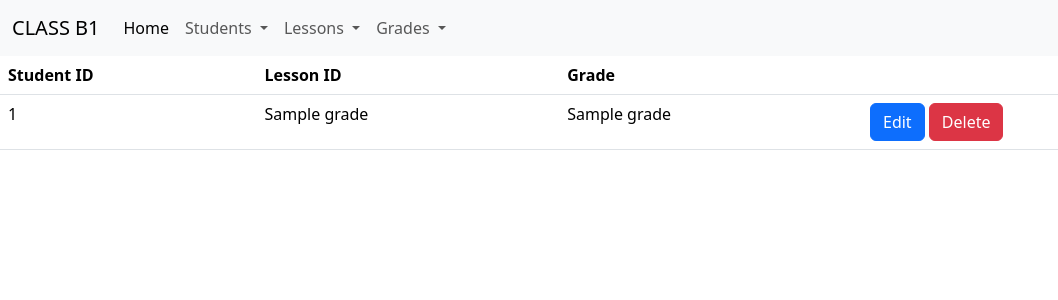
After one commit to GeorgeGougou/final-flask-project, a Flask app: page /showGrades in a window 1280 px wide. The commit adds this page. Shown: the top 300 px of the page, without its empty margins (0-1058 px from the left). Run offline with Flask 3, Linux system fonts and the light colour scheme; a database or web service that is not in the repository returns one stand-in record (values such as "Sample title"); parts of the project's set-up code (start-up, migrations or seed data) failed here and were passed over; some libraries are stand-ins or nearby versions.

Commit message:
prosthiki grades

```diff
--- a/main.py
+++ b/main.py
@@ -1,10 +1,11 @@
 from flask import Flask, redirect, url_for, request, render_template
 from flask_wtf import FlaskForm
 from flask_wtf.csrf import CSRFProtect
-from forms import StudentForm, LessonForm
-from models import Student, DBStudent, DBLesson, Lesson
-from database import (get_db_connection, init_db, save_student, save_lesson, get_students, get_lessons, get_individual_student, get_individual_lesson,
-                      edit_student, edit_lesson, delete_student, delete_lesson, delete_database)
+from forms import StudentForm, LessonForm, GradeForm, EditGradeFrom
+from models import Student, DBStudent, DBLesson, Lesson, Grade
+from database import (get_db_connection, init_db, save_student, save_lesson, save_grade, get_students, get_lessons, get_individual_student, get_individual_lesson,
+                      edit_student, edit_lesson, delete_student, delete_lesson, delete_database, get_grades, get_individual_lesson_grades,
+                      get_individual_student_grades,get_individual_grade, edit_grade, delete_grade)
 from flask_bootstrap import Bootstrap5
 import os
 import psycopg2
@@ -35,11 +36,36 @@ def show_students():
     print(students)
     return render_template('Students/showStudents.html', students=students)
 
+#ΣΕΛΙΔΑ ΠΟΥ ΔΙΕΧΝΕΙ ΟΛΑ ΤΑ ΜΑΘΗΜΑΤΑ
 @app.route('/showLessons')
 def show_lessons():
     lessons = get_lessons()
     print(lessons)
     return render_template('Lessons/showLessons.html', lessons=lessons)
+
+
+#ΣΕΛΙΔΑ ΠΟΥ ΔΙΕΧΝΕΙ ΟΛΟΥΣ ΤΟΥΣ ΒΑΘΜΟΥΣ
+@app.route('/showGrades')
+def show_grades():
+    grades = get_grades()
+    print(grades)
+    return render_template('Grades/showGrades.html', grades=grades)
+
+#ΣΕΛΙΔΑ ΠΟΥ ΔΕΙΧΝΕΙ ΒΑΘΜΟΥΣ ΣΥΓΚΕΚΡΙΜΕΝΟΥ ΜΑΘΗΤΗ
+@app.route('/showGrades/studentGrades/<int:student_id>')
+def show_student_grades():
+    grades = get_individual_student_grades()
+    print(grades)
+    return render_template('Grades/showGrades.html', grades=grades)
+
+
+#ΣΕΛΙΔΑ ΠΟΥ ΔΕΙΧΝΕΙ ΒΑΘΜΟΥΣ ΣΥΓΚΕΚΡΙΜΕΝΟΥ ΜΑΘΗΜΑΤΟΣ
+@app.route('/showGrades/LessonGrades/<int:lesson_id>')
+def show_lesson_grades():
+    grades = get_individual_lesson_grades()
+    print(grades)
+    return render_template('Grades/showGrades.html', grades=grades)
+
 
 #ΣΕΛΙΔΑ ΠΟΥ ΠΡΟΣΘΕΤΕΙ ΕΝΑΝ ΜΑΘΗΤΗ
 @app.route('/addStudent', methods=['GET', 'POST'])
@@ -57,6 +83,7 @@ def show_student_form():
         else:
             return render_template('Students/addStudent.html', form=form)
 
+#ΣΕΛΙΔΑ ΠΟΥ ΠΡΟΣΘΕΤΕΙ ΕΝΑ ΜΑΘΗΜΑ
 @app.route('/addLesson', methods=['GET', 'POST'])
 def show_lesson_form():
     if request.method == 'GET':
@@ -72,8 +99,33 @@ def show_lesson_form():
         else:
             return render_template('Lessons/addLesson.html', form=form)
 
+#ΣΕΛΙΔΑ ΠΟΥ ΠΡΟΣΘΕΤΕΙ ΕΝΑ ΒΑΘΜΟ
+@app.route('/addGrade', methods=['GET', 'POST'])
+def show_grade_form():
+    students=get_students()
+    lessons=get_lessons()
+    if request.method == 'GET':
+        form = GradeForm()
+        form.student_id.choices=[student.id for student in students]
+        form.lesson_id.choices=[lesson.id for lesson in lessons]
+        return render_template('Grades/addGrade.html', form=form)
+    if request.method == 'POST':
+        form = GradeForm()
+        form.student_id.choices=[student.id for student in students]
+        form.lesson_id.choices=[lesson.id for lesson in lessons]
+        if form.validate_on_submit():
+            grade=Grade(form.student_id.data, form.lesson_id.data, form.grade.data)
+            try:
+                save_grade(grade)
+                print(grade)
+            except psycopg2.errors.UniqueViolation:
+                return render_template('Grades/addGrade.html', form=form, message='Student already has a grade in this lesson')
+            else:
+                return redirect(url_for("show_grades", grade=grade))
+        else:
+            return render_template('Grades/addGrade.html', form=form)
 
-#ΣΕΛΙΔΑ ΠΟΥ ΦΕΡΝΕΙ ΣΤΗΝ ΦΟΡΜΑ StudentForm ΤΟ ΧΡΗΣΤΗ ΠΟΥ ΕΠΙΛΕΞΑΜΕ
+#ΣΕΛΙΔΑ ΠΟΥ ΦΕΡΝΕΙ ΣΤΗΝ ΦΟΡΜΑ StudentForm ΤΟΝ ΜΑΘΗΤΗ ΠΟΥ ΕΠΙΛΕΞΑΜΕ
 @app.route('/addStudent/<int:id>')
 def show_student(id):
     found=False
@@ -84,6 +136,7 @@ def show_student(id):
     else:
         return render_template('Students/addStudent.html', message="Student not found")
 
+#ΣΕΛΙΔΑ ΠΟΥ ΦΕΡΝΕΙ ΣΤΗΝ ΦΟΡΜΑ LessonForm ΤΟ ΜΑΘΗΜΑ ΠΟΥ ΕΠΙΛΕΞΑΜΕ
 @app.route('/addLesson/<int:id>')
 def show_lesson(id):
     found=False
@@ -93,6 +146,18 @@ def show_lesson(id):
         return render_template('Lessons/addLesson.html', form=form)
     else:
         return render_template('Lessons/addLesson.html', message="Lesson not found")
+
+
+#ΣΕΛΙΔΑ ΠΟΥ ΦΕΡΝΕΙ ΣΤΗΝ ΦΟΡΜΑ GradeForm ΤΟΝ ΒΑΘΜΟ ΠΟΥ ΕΠΙΛΕΞΑΜΕ
+@app.route('/addGrade/<int:student_id>/<int:lesson_id>')
+def show_grade(student_id,lesson_id):
+    found=False
+    grade = get_individual_grade(student_id,lesson_id)
+    if grade:
+        form = EditGradeFrom(obj=grade)
+        return render_template('Grades/addGrade.html', form=form)
+    else:
+        return render_template('Grades/addGrade.html', message="Grade not found")
 
 
 #ΣΕΛΙΔΑ ΠΟΥ ΜΕ ΤΟ ΠΑΤΗΜΑ ΤΟΥ SUBMIT ΑΝΑΝΕΩΝΕΙ ΤΑ ΔΕΔΟΜΕΝΑ ΤΟΥ ΜΑΘΗΤΗ
@@ -110,6 +175,8 @@ def edit_selected_student(id):
         students = get_students()
         return render_template('Students/showStudents.html', students=students, message="Student not changed")
 
+
+#ΣΕΛΙΔΑ ΠΟΥ ΜΕ ΤΟ ΠΑΤΗΜΑ ΤΟΥ SUBMIT ΑΝΑΝΕΩΝΕΙ ΤΑ ΔΕΔΟΜΕΝΑ ΤΟΥ ΜΑΘΗΜΑΤΟΣ
 @app.route('/addLesson/<int:id>', methods=['POST'])
 def edit_selected_lesson(id):
     form = LessonForm()
@@ -124,7 +191,31 @@ def edit_selected_lesson(id):
         lessons = get_lessons()
         return render_template('Lessons/showLessons.html', lessons=lessons, message="Lesson not changed")
 
+#/////////////////////////
 
+
+
+#ΣΕΛΙΔΑ ΠΟΥ ΜΕ ΤΟ ΠΑΤΗΜΑ ΤΟΥ SUBMIT ΑΝΑΝΕΩΝΕΙ ΤΑ ΔΕΔΟΜΕΝΑ ΤΟΥ ΒΑΘΜΟΥ
+@app.route('/addGrade/<int:student_id>/<int:lesson_id>', methods=['POST'])
+def edit_selected_grade(student_id,lesson_id):
+    form = EditGradeFrom()
+    students=get_students()
+    lessons=get_lessons()
+    form.student_id.choices=[student.id for student in students]
+    form.lesson_id.choices=[lesson.id for lesson in lessons]
+    studentGrade = get_individual_grade(student_id,lesson_id)
+    if studentGrade:
+        print(studentGrade)
+        edited_grade = Grade(form.student_id.data, form.lesson_id.data, form.grade.data)
+        edit_grade(edited_grade,student_id,lesson_id)
+        grades = get_grades()
+        return render_template('Grades/showGrades.html', grades=grades, message="Grade changed")
+    else:
+        grades = get_grades()
+        return render_template('Grades/showGrades.html', grades=grades, message="Grade not changed")
+
+
+#ΣΕΛΙΔΑ ΠΟΥ ΔΙΑΓΡΑΦΕΙ ΕΝΑ ΜΑΘΗΤΗ
 @app.route('/deleteStudent/<int:id>')
 def delete_student_from_db(id):
     found=False
@@ -136,6 +227,7 @@ def delete_student_from_db(id):
     else:
         return render_template('Students/showStudents.html', students=students, message="Student not found")
 
+#ΣΕΛΙΔΑ ΠΟΥ ΔΙΑΓΡΑΦΕΙ ΕΝΑ ΦΟΙΤΗΤΗ
 @app.route('/deleteLesson/<int:id>')
 def delete_lesson_from_db(id):
     found=False
@@ -147,7 +239,17 @@ def delete_lesson_from_db(id):
     else:
         return render_template('Lessons/showLessons.html', lessons=lessons, message="Lesson not deleted")
 
-
+#ΣΕΛΙΔΑ ΠΟΥ ΔΙΑΓΡΑΦΕΙ ΕΝΑ ΒΑΘΜΟ
+@app.route('/deleteGrade/<int:student_id>/<int:lesson_id>')
+def delete_grade_from_db(student_id,lesson_id):
+    found=False
+    result = delete_grade(student_id,lesson_id)
+    print(result)
+    grades = get_grades()
+    if result:
+        return render_template('Grades/showGrades.html', grades=grades, message="Grade deleted")
+    else:
+        return render_template('Grades/showGrades.html', grades=grades, message="Grade not deleted")
 
 
 @app.route('/deleteDatabase')
--- a/models.py
+++ b/models.py
@@ -27,6 +27,12 @@ class Lesson:
 
 class DBLesson(Lesson):
     def __init__(self, id, title, teacher):
-        self.id = id
+        self.id=id
         self.title=title
         self.teacher=teacher
+
+class Grade:
+    def __init__(self, student_id, lesson_id, grade):
+        self.student_id=student_id
+        self.lesson_id=lesson_id
+        self.grade=grade
--- /dev/null
+++ b/templates/Grades/showGrades.html
@@ -0,0 +1,28 @@
+{% extends 'base.html' %}
+{% block content %}
+{%if grades%}
+<table class="table table-hover">
+
+    <tr>
+        <th>Student ID</th>
+        <th>Lesson ID</th>
+        <th>Grade</th>
+        <th></th>
+        <th></th>
+    </tr>
+
+    {%for Indgrade in grades%}
+
+    <tr>
+        <td>{{Indgrade.student_id}}</td>
+        <td>{{Indgrade.lesson_id}}</td>
+        <td>{{Indgrade.grade}}</td>
+        <td><a class="btn btn-primary" href="/addGrade/{{Indgrade.student_id}}/{{Indgrade.lesson_id}}" role="button">Edit</a>
+         <a class="btn btn-danger" href="/deleteGrade/{{Indgrade.student_id}}/{{Indgrade.lesson_id}}" role="button">Delete</a></td>
+    </tr>
+    {% endfor %}
+</table>
+{% else %}
+<h2>No Grades</h2>
+{% endif %}
+{% endblock%}
--- a/templates/base.html
+++ b/templates/base.html
@@ -27,13 +27,22 @@
                   </ul>
                 </li>
                 <li class="nav-item dropdown">
-                <a class="nav-link dropdown-toggle" href="#" role="button" data-bs-toggle="dropdown" aria-expanded="false">
+                  <a class="nav-link dropdown-toggle" href="#" role="button" data-bs-toggle="dropdown" aria-expanded="false">
                   Lessons
-                </a>
+                  </a>
                   <ul class="dropdown-menu">
-                  <li><a class="dropdown-item" href="/addLesson">Add a Lesson</a></li>
-                  <li><a class="dropdown-item" href="/showLessons">Show all Lessons</a></li>
-                </ul>
+                    <li><a class="dropdown-item" href="/addLesson">Add a Lesson</a></li>
+                    <li><a class="dropdown-item" href="/showLessons">Show all Lessons</a></li>
+                  </ul>
+                </li>
+                <li class="nav-item dropdown">
+                  <a class="nav-link dropdown-toggle" href="#" role="button" data-bs-toggle="dropdown" aria-expanded="false">
+                  Grades
+                  </a>
+                  <ul class="dropdown-menu">
+                    <li><a class="dropdown-item" href="/addGrade">Add a Grade</a></li>
+                    <li><a class="dropdown-item" href="/showGrades">Show all Grades</a></li>
+                  </ul>
                 </li>
               </li>
             </ul>
```
Also changed, not shown: database.py (+113 -2 lines), errors_i_encountered.txt (+12 -0 lines), forms.py (+14 -2 lines), templates/Grades/addGrade.html (added, +14 -0 lines).
